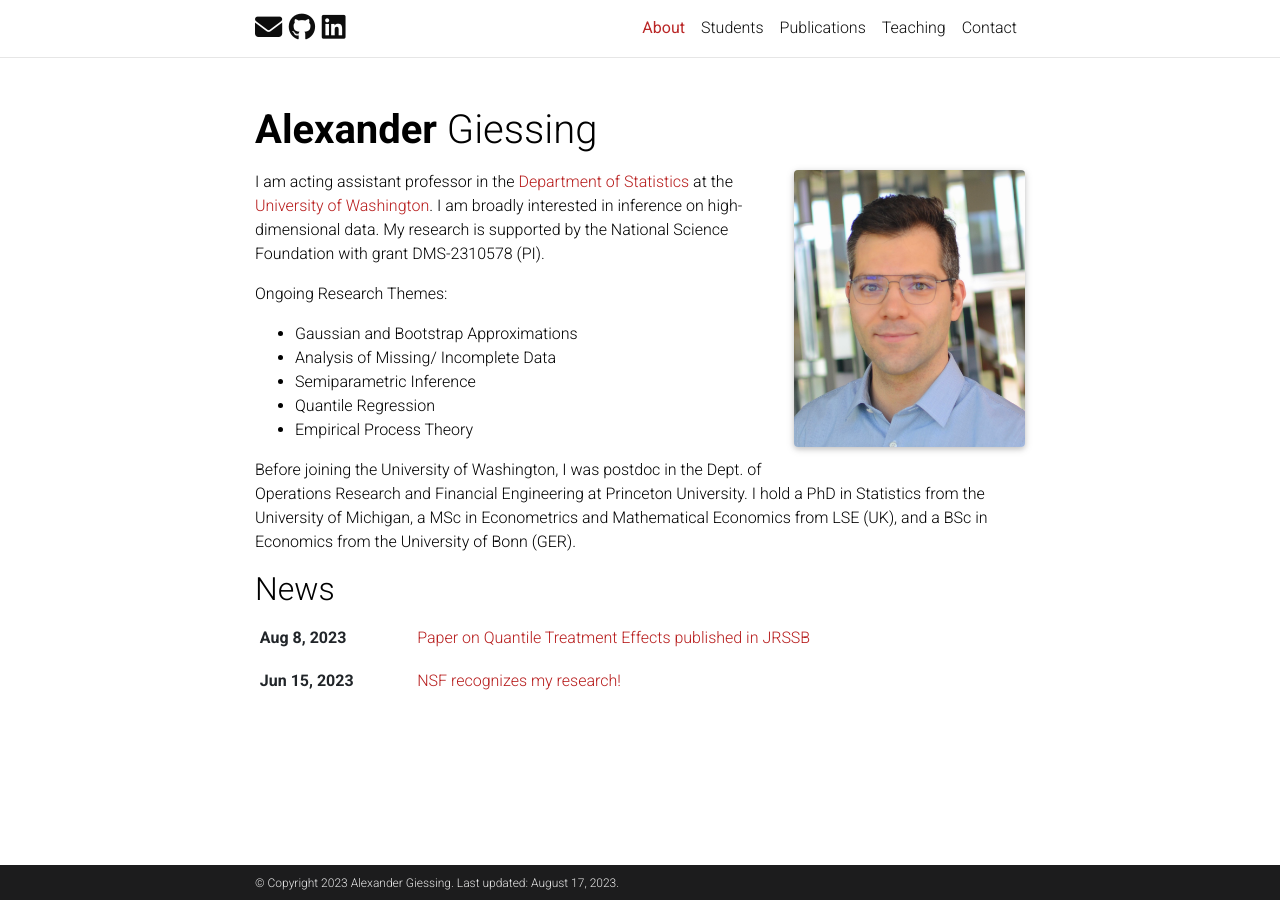
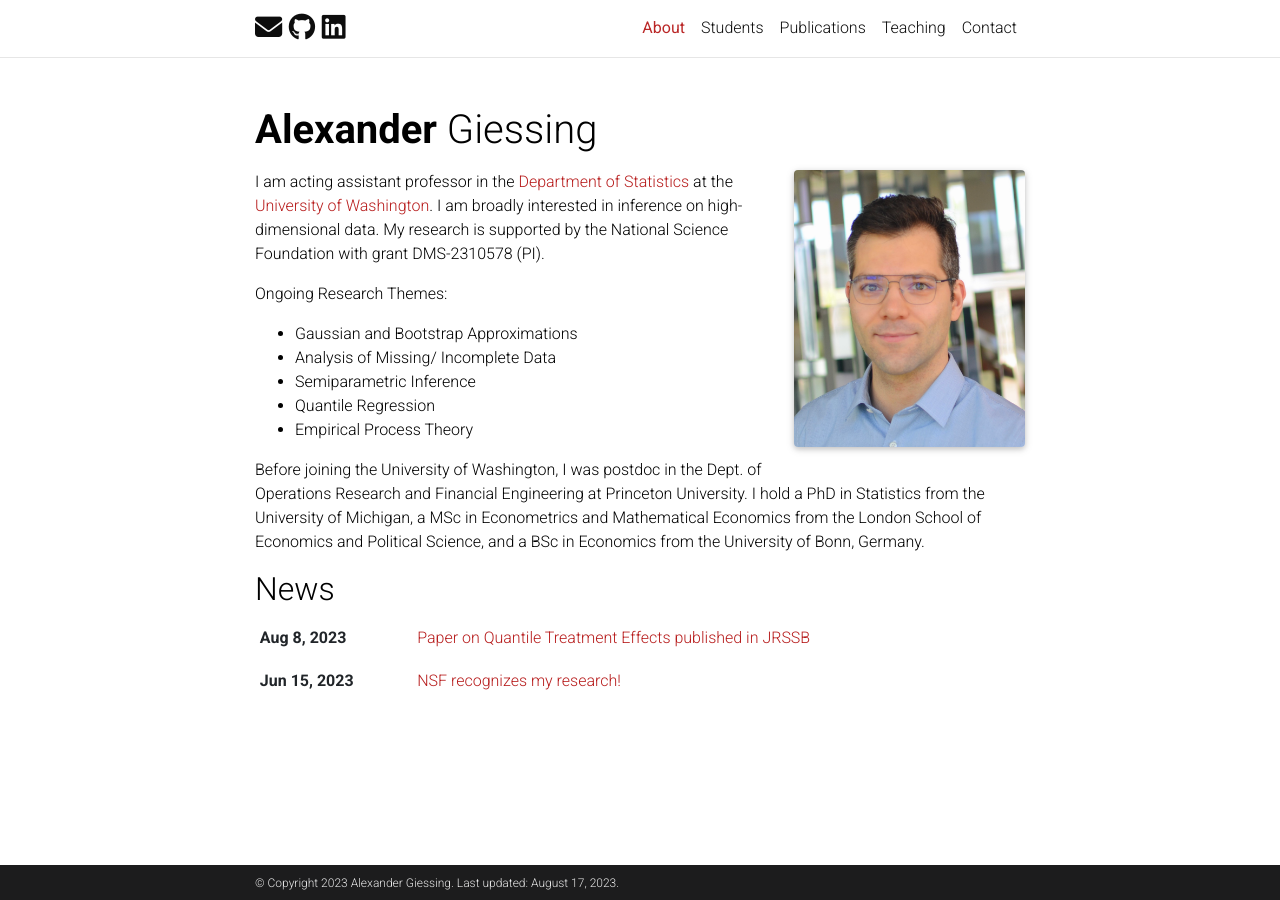
Before and after one commit to agiessing/agiessing.github.io, a Jekyll site: the page built from _pages/about.md, in a window 1280 px wide. Built offline with Jekyll 4.4.1, drawn with Linux system fonts in a browser that asks for light colours; full-size pictures stand in for the smaller copies a plugin makes; comment, search, counter and statistics services are not loaded; a style sheet for code colours, icons or effects is not loaded.

Commit message:
Update about.md

```diff
--- a/_pages/about.md
+++ b/_pages/about.md
@@ -25,4 +25,4 @@
  * Quantile Regression
  * Empirical Process Theory
 
-Before joining the University of Washington, I was postdoc in the Dept. of Operations Research and Financial Engineering at Princeton University. I hold a PhD in Statistics from the University of Michigan, a MSc in Econometrics and Mathematical Economics from LSE (UK), and a BSc in Economics from the University of Bonn (GER).
+Before joining the University of Washington, I was postdoc in the Dept. of Operations Research and Financial Engineering at Princeton University. I hold a PhD in Statistics from the University of Michigan, a MSc in Econometrics and Mathematical Economics from the London School of Economics and Political Science, and a BSc in Economics from the University of Bonn, Germany.
```
